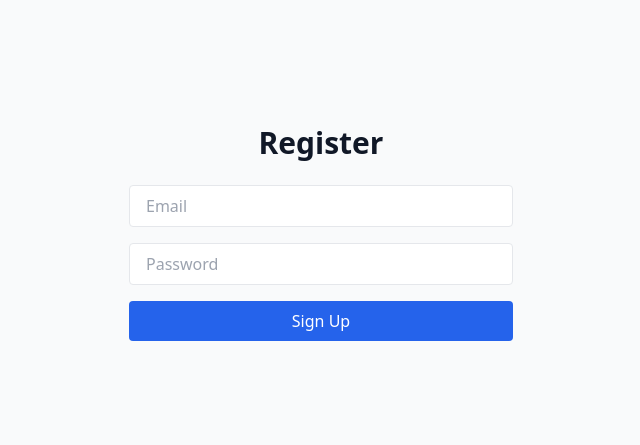
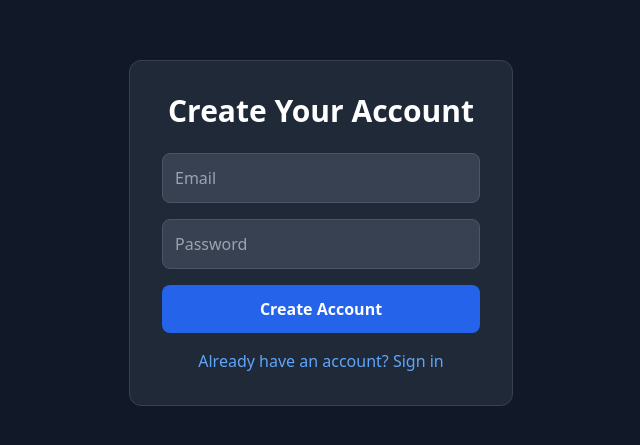
Before and after one commit to brettkues/cardealer-ai, a Next.js app: page /register in a window 1280 px wide. Shown: the part 167-612 px from the top of the page, without its empty margins (319-959 px from the left). Built offline with nearby package versions, Linux system fonts and the light colour scheme; no server answers.

Commit message:
Update page.js

```diff
--- a/app/register/page.js
+++ b/app/register/page.js
@@ -1,66 +1,87 @@
-// app/register/page.js
 "use client";
 
 import { useState } from "react";
 import { useRouter } from "next/navigation";
 import { createUserWithEmailAndPassword } from "firebase/auth";
 import { setDoc, doc } from "firebase/firestore";
-import { auth, db } from "@/app/utils/firebase";
+
+// FIXED — RELATIVE IMPORTS ONLY
+import { auth, db } from "../firebase";
 
 export default function RegisterPage() {
   const router = useRouter();
+
   const [email, setEmail] = useState("");
   const [password, setPassword] = useState("");
   const [error, setError] = useState("");
 
-  const handleRegister = async (e) => {
-    e.preventDefault();
+  const handleRegister = async () => {
     setError("");
 
     try {
-      const userCredential = await createUserWithEmailAndPassword(auth, email, password);
-      const user = userCredential.user;
+      const userCred = await createUserWithEmailAndPassword(
+        auth,
+        email,
+        password
+      );
 
-      await setDoc(doc(db, "users", user.uid), {
+      await setDoc(doc(db, "users", userCred.user.uid), {
+        email,
         subscriptionActive: false,
         role: "user",
-        subscriptionSource: "none",
+        createdAt: new Date(),
       });
 
-      router.push("/dashboard");
+      router.push("/subscribe");
     } catch (err) {
-      setError(err.message);
+      setError(err.message || "Registration failed.");
     }
   };
 
   return (
-    <div className="flex flex-col items-center justify-center min-h-screen p-4 bg-gray-50">
-      <h1 className="text-3xl font-semibold mb-6">Register</h1>
-      <form onSubmit={handleRegister} className="w-full max-w-sm space-y-4">
+    <div className="min-h-screen bg-gray-900 text-white flex flex-col justify-center items-center">
+      <div className="bg-gray-800 p-8 rounded-xl border border-gray-700 w-96">
+
+        <h1 className="text-3xl font-bold text-center mb-6">
+          Create Your Account
+        </h1>
+
         <input
           type="email"
           placeholder="Email"
+          className="w-full p-3 mb-4 bg-gray-700 border border-gray-600 rounded-lg"
           value={email}
           onChange={(e) => setEmail(e.target.value)}
-          className="w-full px-4 py-2 border rounded"
-          required
         />
+
         <input
           type="password"
           placeholder="Password"
+          className="w-full p-3 mb-4 bg-gray-700 border border-gray-600 rounded-lg"
           value={password}
           onChange={(e) => setPassword(e.target.value)}
-          className="w-full px-4 py-2 border rounded"
-          required
         />
-        {error && <p className="text-red-500 text-sm">{error}</p>}
+
+        {error && (
+          <div className="bg-red-700 p-2 rounded-lg text-center mb-4">
+            {error}
+          </div>
+        )}
+
         <button
-          type="submit"
-          className="w-full bg-blue-600 text-white py-2 px-4 rounded hover:bg-blue-700"
+          onClick={handleRegister}
+          className="w-full py-3 bg-blue-600 hover:bg-blue-500 rounded-lg font-semibold"
         >
-          Sign Up
+          Create Account
         </button>
-      </form>
+
+        <p
+          className="text-blue-400 text-center mt-4 cursor-pointer"
+          onClick={() => router.push("/login")}
+        >
+          Already have an account? Sign in
+        </p>
+      </div>
     </div>
   );
 }
```
